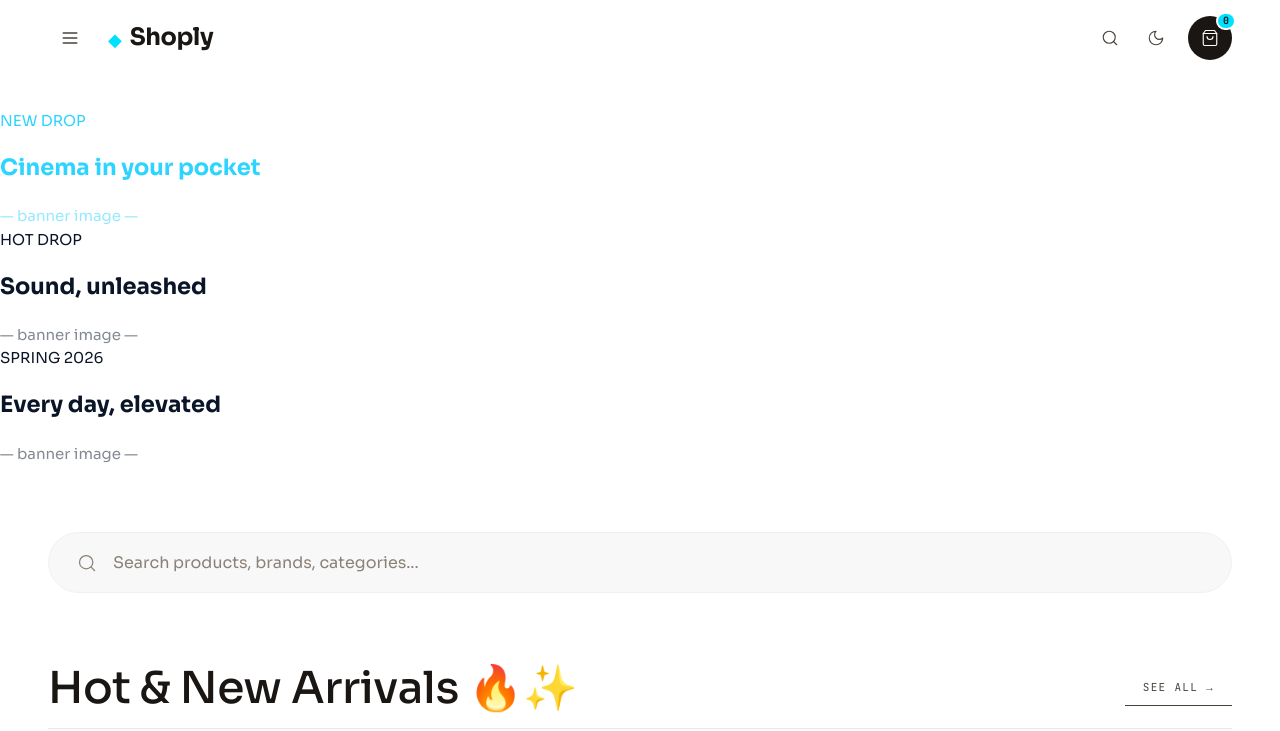
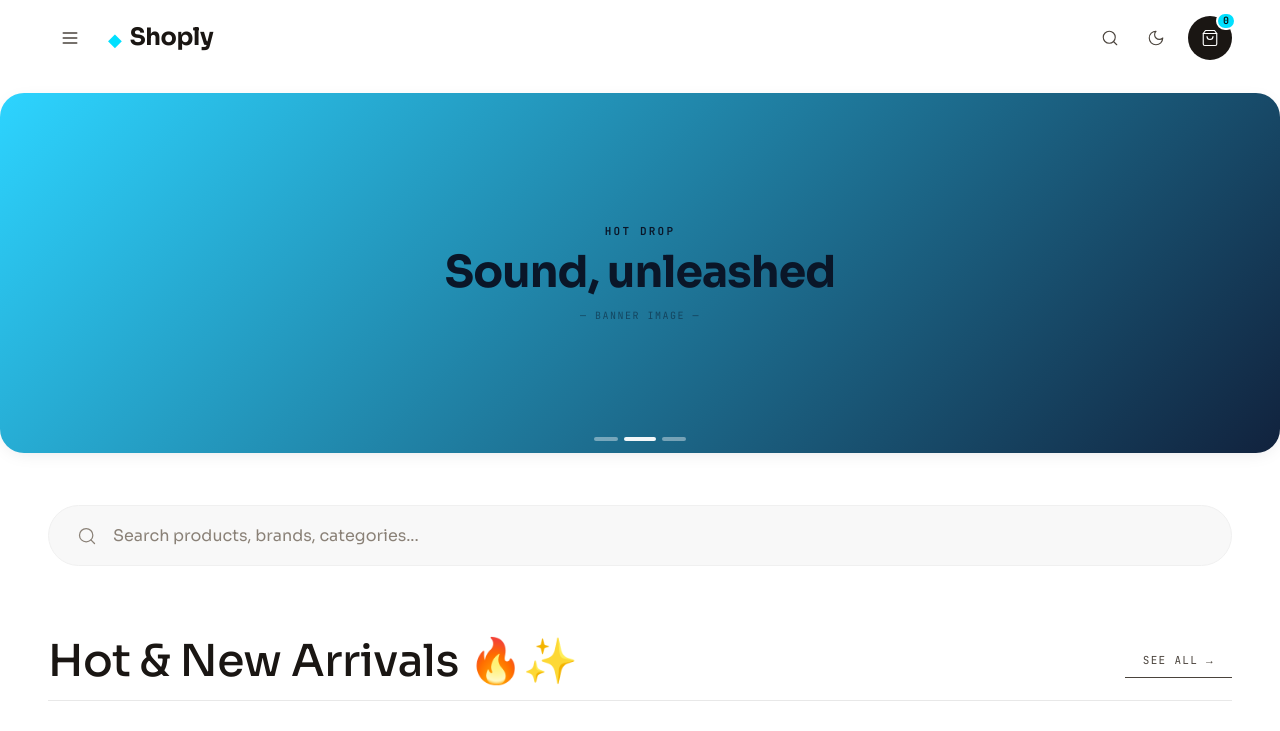
Before and after one commit to blowva/kendohub, a React (Vite) app: page / in a window 1280 px wide. Shown: the top 731 px of the page. Built offline with nearby package versions, Linux system fonts and the light colour scheme.

Commit message:
Update HeroCarousel.css

```diff
--- a/src/components/HeroCarousel.css
+++ b/src/components/HeroCarousel.css
@@ -1,285 +1,107 @@
-/* ========================================================================
-   MOBILE-FIRST — base styles target phones, scale up with min-width
-   ======================================================================== */
+.hc {
+  margin: 16px 0 24px;
+  position: relative;
+}
 
-.hc { padding: 16px 0 8px; }
-.hc-inner { position: relative; }
-
-.hc-stage {
+.hc-track {
   position: relative;
-  display: grid;
-  grid-template-columns: 1fr;
-  gap: 14px;
-  align-items: center;
-  min-height: 360px;
-  padding: 24px;
+  width: 100%;
   border-radius: 20px;
   overflow: hidden;
-  border: 1px solid var(--line);
-  transition: background 0.8s ease;
-  --slide-accent: var(--accent);
+  aspect-ratio: 16 / 9;
+  background: var(--bg-sunk);
+  box-shadow: 0 4px 20px -8px rgba(10, 22, 40, 0.15);
 }
 
-/* ---- Slide-specific stage backgrounds ---- */
-.stage-cinema {
-  background:
-    radial-gradient(circle at 80% 50%, color-mix(in srgb, #7a1f1f 22%, transparent) 0%, transparent 55%),
-    radial-gradient(circle at 20% 30%, color-mix(in srgb, #1a1613 14%, transparent) 0%, transparent 50%),
-    linear-gradient(135deg, #2a1b18 0%, #1a1613 100%);
-  color: #f4efe6;
-}
-.stage-cinema .hc-eyebrow { color: #00E0FF; }
-
-.stage-audio {
-  background:
-    radial-gradient(circle at 75% 60%, color-mix(in srgb, #e8c547 18%, transparent) 0%, transparent 55%),
-    radial-gradient(circle at 15% 20%, color-mix(in srgb, #b23a2a 22%, transparent) 0%, transparent 50%),
-    linear-gradient(135deg, #3a2418 0%, #241811 100%);
-  color: #f4efe6;
-}
-.stage-audio .hc-eyebrow { color: #00E0FF; }
-
-.stage-gadgets {
-  background:
-    radial-gradient(circle at 70% 40%, color-mix(in srgb, #7a1f1f 14%, transparent) 0%, transparent 50%),
-    linear-gradient(135deg, #f4efe6 0%, #ebe4d6 100%);
-  color: #1a1613;
-}
-.stage-gadgets .hc-eyebrow { color: #00E0FF; }
-
-.hc-stage::before {
-  content: '';
+.hc-slide {
   position: absolute;
   inset: 0;
-  background-image:
-    radial-gradient(rgba(255,255,255,0.02) 1px, transparent 1px),
-    radial-gradient(rgba(0,0,0,0.04) 1px, transparent 1px);
-  background-size: 3px 3px, 7px 7px;
+  display: flex;
+  align-items: center;
+  justify-content: center;
+  text-decoration: none;
+  opacity: 0;
+  transition: opacity 0.6s ease;
   pointer-events: none;
-  opacity: 0.7;
+  cursor: pointer;
 }
 
-/* ---- Text column ---- */
-.hc-text {
-  position: relative;
-  z-index: 2;
-  animation: hc-fade-in 0.7s cubic-bezier(0.2, 0.7, 0.2, 1) both;
-  grid-row: 2;
-}
-@keyframes hc-fade-in {
-  from { opacity: 0; transform: translateY(12px); }
-  to   { opacity: 1; transform: translateY(0); }
-}
-.hc-eyebrow {
-  font-size: 10px;
-  letter-spacing: 0.2em;
-  margin: 0 0 12px;
-  opacity: 0.95;
-}
-.hc-title {
-  font-size: 32px;
-  font-weight: 700;
-  margin: 0 0 12px;
-  line-height: 1.02;
-}
-.hc-title-line { display: block; }
-.hc-title em {
-  font-style: italic;
-  color: var(--slide-accent);
-}
-.stage-cinema .hc-title em,
-.stage-audio .hc-title em { color: #00E0FF; }
-
-.hc-sub {
-  font-size: 13px;
-  line-height: 1.5;
-  opacity: 0.85;
-  max-width: none;
-  margin: 0 0 14px;
+.hc-slide.is-active {
+  opacity: 1;
+  pointer-events: auto;
 }
 
-.hc-cta { display: flex; gap: 8px; flex-wrap: wrap; }
-
-/* Override btn styles for dark stages */
-.stage-cinema .btn-accent,
-.stage-audio .btn-accent {
-  background: #00E0FF;
-  color: #0a0a0a;
-  border-color: #00E0FF;
-}
-.stage-cinema .btn-ghost,
-.stage-audio .btn-ghost {
-  color: rgba(255, 255, 255, 0.85);
-  border-color: rgba(0, 224, 255, 0.35);
-}
-.stage-cinema .btn-ghost:hover,
-.stage-audio .btn-ghost:hover {
-  border-color: #00E0FF;
-  color: #00E0FF;
+.hc-placeholder {
+  display: flex;
+  flex-direction: column;
+  align-items: center;
+  justify-content: center;
+  gap: 8px;
+  padding: 20px;
+  text-align: center;
 }
 
-/* ---- Visual column ---- */
-.hc-visual {
-  position: relative;
-  z-index: 2;
-  aspect-ratio: 1;
-  max-width: 180px;
-  margin: 0 auto;
-  grid-row: 1;
-  animation: hc-visual-in 0.9s cubic-bezier(0.2, 0.7, 0.2, 1) both;
-}
-@keyframes hc-visual-in {
-  from { opacity: 0; transform: translateX(24px) scale(0.96); }
-  to   { opacity: 1; transform: translateX(0) scale(1); }
-}
-.hc-visual-inner {
-  position: relative;
-  width: 100%;
-  height: 100%;
-  background: rgba(244, 239, 230, 0.06);
-  border: 1px solid rgba(244, 239, 230, 0.12);
-  border-radius: var(--radius);
-  overflow: hidden;
-  backdrop-filter: blur(4px);
-}
-.stage-gadgets .hc-visual-inner {
-  background: rgba(26, 22, 19, 0.04);
-  border-color: rgba(26, 22, 19, 0.12);
-}
-.hc-visual-inner::before {
-  content: '';
-  position: absolute;
-  inset: 0;
-  background-image:
-    linear-gradient(to right, rgba(244,239,230,0.06) 1px, transparent 1px),
-    linear-gradient(to bottom, rgba(244,239,230,0.06) 1px, transparent 1px);
-  background-size: 32px 32px;
-  pointer-events: none;
-}
-.stage-gadgets .hc-visual-inner::before {
-  background-image:
-    linear-gradient(to right, rgba(26,22,19,0.06) 1px, transparent 1px),
-    linear-gradient(to bottom, rgba(26,22,19,0.06) 1px, transparent 1px);
-}
-.hc-visual-inner svg {
-  width: 100%;
-  height: 100%;
-  padding: 12%;
-  box-sizing: border-box;
+.hc-ph-label {
+  font-family: var(--font-mono, 'JetBrains Mono', monospace);
+  font-size: 11px;
+  letter-spacing: 0.2em;
+  text-transform: uppercase;
+  font-weight: 600;
 }
 
-.hc-slide-num {
-  position: absolute;
-  bottom: -6px;
-  right: -6px;
-  font-size: 56px;
+.hc-ph-title {
+  font-family: var(--font-display, 'Sora', sans-serif);
+  font-size: clamp(24px, 4vw, 44px);
   font-weight: 700;
-  line-height: 1;
-  color: var(--slide-accent);
-  opacity: 0.25;
-  pointer-events: none;
   letter-spacing: -0.02em;
-}
-.hc-slide-num-total {
-  font-size: 0.4em;
-  margin-left: 2px;
-  opacity: 0.7;
+  line-height: 1.1;
+  margin: 0;
 }
 
-/* ---- Decorative corners (hidden on mobile, shown at desktop) ---- */
-.hc-corner { display: none; }
+.hc-ph-hint {
+  font-family: var(--font-mono, 'JetBrains Mono', monospace);
+  font-size: 10px;
+  letter-spacing: 0.15em;
+  text-transform: uppercase;
+  margin-top: 4px;
+}
 
-/* ---- Dots — inside banner, bottom-center ---- */
-.hc-dots-inner {
+.hc-dots {
   position: absolute;
-  bottom: 16px;
+  bottom: 12px;
   left: 50%;
   transform: translateX(-50%);
   display: flex;
-  gap: 5px;
-  z-index: 3;
-}
-.hc-dot {
-  height: 7px;
-  width: 7px;
-  padding: 0;
-  background: rgba(255, 255, 255, 0.4);
-  border: none;
-  border-radius: 999px;
-  position: relative;
-  overflow: hidden;
-  cursor: pointer;
-  transition: width 0.3s cubic-bezier(0.2, 0.7, 0.2, 1), background 0.2s;
-}
-.hc-dot.is-active {
-  width: 20px;
-  background: rgba(255, 255, 255, 0.2);
-}
-.hc-dot-fill {
-  position: absolute;
-  inset: 0;
-  background: #00E0FF;
-  width: 0;
-}
-.hc-dot.is-active .hc-dot-fill {
-  width: 100%;
-  animation: dot-progress 2.5s linear;
-}
-@keyframes dot-progress {
-  from { width: 0; }
-  to   { width: 100%; }
+  gap: 6px;
+  z-index: 2;
 }
 
-/* ======================================================================
-   TABLET — ≥ 768px
-   ====================================================================== */
-@media (max-width: 980px) {
-  .hc-stage {
-    grid-template-columns: 1fr;
-    padding: 32px 24px;
-    min-height: auto;
-    gap: 16px;
-  }
-  .hc-visual {
-    max-width: 200px;
-    margin: 0 auto;
-    grid-row: 1;
-    aspect-ratio: 1;
-  }
-  .hc-text { text-align: left; }
-  .hc-title { font-size: 40px; }
-  .hc-sub { font-size: 14px; margin-bottom: 16px; }
-  .hc-eyebrow { margin-bottom: 12px; }
-}
-@media (max-width: 640px) {
-  .hc-stage {
-    padding: 20px 18px;
-    gap: 12px;
-  }
-  .hc-title { font-size: 32px; line-height: 1.05; margin-bottom: 8px; }
-  .hc-sub { font-size: 13px; margin-bottom: 14px; line-height: 1.45; }
-  .hc-eyebrow { margin-bottom: 8px; font-size: 10px; }
-  .hc-visual { max-width: 140px; aspect-ratio: 1; }
-  .hc-cta { gap: 8px; }
-  .hc-stats { grid-template-columns: repeat(2, 1fr); gap: 16px; }
-  .hc-stats dd { font-size: 22px; }
-  .hc-slide-num { font-size: 64px; }
+.hc-dot {
+  width: 24px;
+  height: 4px;
+  border: none;
+  border-radius: 2px;
+  background: rgba(255, 255, 255, 0.4);
+  cursor: pointer;
+  transition: all 0.3s ease;
+  padding: 0;
 }
 
-/* ======================================================================
-   DESKTOP — ≥ 1024px
-   ====================================================================== */
-@media (min-width: 1024px) {
-  .hc { padding: 32px 0 16px; }
-  .hc-stage {
-    gap: 32px;
-    padding: 48px;
-    min-height: 420px;
+.hc-dot.is-active {
+  background: rgba(255, 255, 255, 0.95);
+  width: 32px;
+}
+
+@media (min-width: 768px) {
+  .hc-track {
+    aspect-ratio: 21 / 9;
     border-radius: 24px;
   }
-  .hc-visual { max-width: 380px; }
-  .hc-title { font-size: clamp(52px, 5.5vw, 76px); margin-bottom: 20px; }
-  .hc-sub { font-size: 16px; max-width: 420px; margin-bottom: 28px; }
-  .hc-slide-num { font-size: 100px; }
-  .hc-dots-inner { bottom: 24px; gap: 6px; }
 }
+
+@media (min-width: 1024px) {
+  .hc-track {
+    aspect-ratio: 24 / 9;
+    max-height: 360px;
+  }
+}
```
